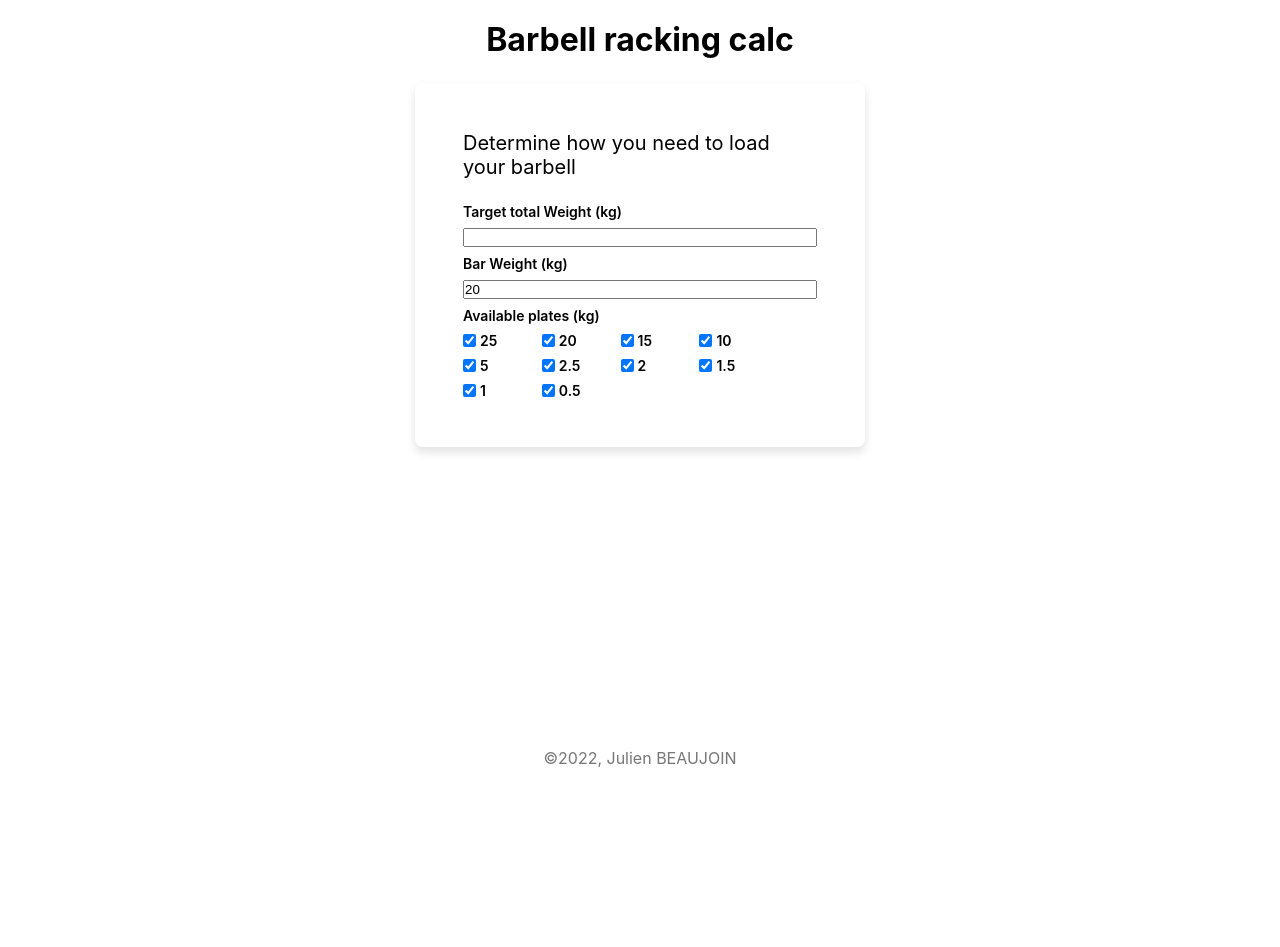
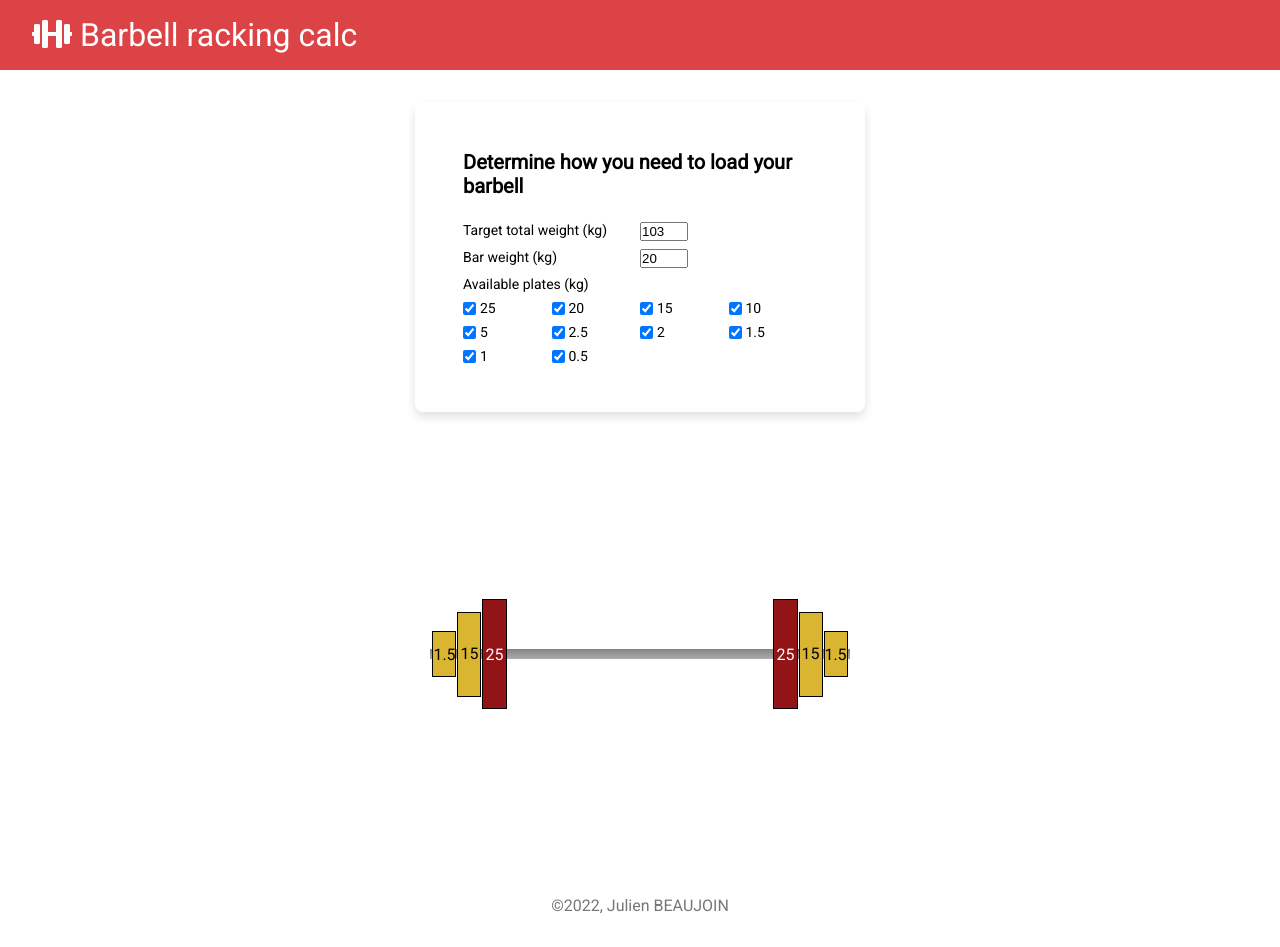
Before and after one commit to Julien-B-py/barbell-racking-calc, a React (Create React App) app: page / in a window 1280 px wide. Before the commit the page ends 800 px from the top, so only its background shows below. Built offline with nearby package versions, Linux system fonts and the light colour scheme.

Commit message:
v0.4
Add animations and conditional messages to UserForm component.
Add custom font and FontAwesome to the project.
Add unique keys to all mapped components.
Edit CSS.

```diff
--- a/package.json
+++ b/package.json
@@ -6,9 +6,11 @@
     "@testing-library/jest-dom": "^5.16.1",
     "@testing-library/react": "^12.1.2",
     "@testing-library/user-event": "^13.5.0",
+    "gsap": "^3.9.1",
     "react": "^17.0.2",
     "react-dom": "^17.0.2",
     "react-scripts": "5.0.0",
+    "uuid": "^8.3.2",
     "web-vitals": "^2.1.3"
   },
   "scripts": {
--- a/public/index.css
+++ b/public/index.css
@@ -1,5 +1,4 @@
 * {
-
   padding: 0;
   margin: 0;
   box-sizing: border-box;
@@ -7,51 +6,57 @@
 
 body {
   margin: 0;
-  font-family: -apple-system, BlinkMacSystemFont, 'Segoe UI', 'Roboto', 'Oxygen',
-    'Ubuntu', 'Cantarell', 'Fira Sans', 'Droid Sans', 'Helvetica Neue',
-    sans-serif;
+  font-family: 'Roboto', sans-serif;
   -webkit-font-smoothing: antialiased;
   -moz-osx-font-smoothing: grayscale;
   overflow-x: hidden;
 }
 
-code {
-  font-family: source-code-pro, Menlo, Monaco, Consolas, 'Courier New',
-    monospace;
-}
-
 form {
   display: flex;
   flex-direction: column;
-  width: min(450px,90%);
+  width: min(450px, 90%);
   background-color: #fff;
   border-radius: 0.5em;
   padding: 3rem;
-  margin: 1.5rem auto 2rem;
+  margin: 2rem auto;
   gap: 0.5rem;
   box-shadow: rgba(0, 0, 0, 0.12) 0px 5px 10px 0px;
 }
 
 label {
-  font-size:0.875rem;
-  font-weight: 600;
+  font-size: 0.875rem;
 }
 
-h1{
-  font-size:2rem;
+header {
+  background-color: #dc4347;
+  padding: 1rem 2rem;
+  color: white;
+  width: 100%;
+  font-size: clamp(1.25rem, 0.8750rem + 1.6667vw, 2rem);
 }
 
-h2{
-  font-size:1.25rem;
-    font-weight: 400;
-    margin-bottom:1rem;
+h2 {
+  font-size: 1.25rem;
+  margin-bottom: 1rem;
 }
 
 footer {
   padding: 2rem;
-  color:#777777;
+  color: #777777;
+}
 
+.input {
+  display: flex;
+}
 
+.input input {
+  align-self: flex-start;
+  width: 3rem;
+}
+
+.input label {
+  width: 50%;
 }
 
 .content {
@@ -59,13 +64,11 @@ footer {
   flex-direction: column;
   align-items: center;
   min-height: 100vh;
-padding-top: 1.25rem;
 }
 
 .plates-options {
-  display:flex;
-  gap: 0.5rem;
-
+  display: flex;
+  gap: 0.5rem 0;
   flex-wrap: wrap;
 
 }
@@ -74,25 +77,42 @@ flex-wrap: wrap;
   display: flex;
   align-items: center;
   gap: 0.25rem;
-width: 20%;
+  width: 25%;
+
+
 }
 
 .bar {
-  height: 300px;
+  height: 420px;
   width: 10px;
-  background-color: gray;
+  background: linear-gradient(270deg, rgba(171, 171, 173, 1) 0%, rgba(132, 132, 132, 1) 100%)
+}
+
+.right {
+  position: absolute;
+  bottom: 2px;
+}
+
+.left {
+  position: absolute;
+  top: 2px;
 }
 
 .plate {
   border: 1px solid black;
-  font-weight: bold;
 }
 
 .plates {
-  display:flex;
+  display: flex;
   flex-direction: column;
   align-items: center;
   gap: 1px;
+}
+
+.error {
+  color: #dc4347;
+  font-size: 0.875rem;
+  margin-bottom: 0.5rem;
 }
 
 .result {
@@ -102,6 +122,8 @@ width: 20%;
   text-align: center;
   transition: transform 0.5s ease;
   flex: 1;
+  justify-content: center;
+  position: relative;
 }
 
 .result .plate div {
--- a/public/index.html
+++ b/public/index.html
@@ -9,6 +9,10 @@
       name="description"
       content="Web site created using create-react-app"
     />
+    <link rel="stylesheet" href="https://pro.fontawesome.com/releases/v5.10.0/css/all.css" integrity="sha384-AYmEC3Yw5cVb3ZcuHtOA93w35dYTsvhLPVnYs9eStHfGJvOvKxVfELGroGkvsg+p" crossorigin="anonymous"/>
+    <link rel="preconnect" href="https://fonts.googleapis.com">
+<link rel="preconnect" href="https://fonts.gstatic.com" crossorigin>
+<link href="https://fonts.googleapis.com/css2?family=Roboto&display=swap" rel="stylesheet">
     <link rel="stylesheet" href="./index.css">
     <link rel="apple-touch-icon" href="%PUBLIC_URL%/logo192.png" />
     <!--
--- a/src/components/App.jsx
+++ b/src/components/App.jsx
@@ -1,11 +1,19 @@
 import { useEffect, useState } from "react";
+import { v4 as uuidv4 } from "uuid";
+
 import Plate, { plates } from "./Plate";
 import UserForm from "./UserForm";
 
 function App() {
+  const [error, setError] = useState();
+  const [formInit, setFormInit] = useState(false);
+
+  // Generates a random weight for demonstration
+  const randomWeight = (Math.floor(Math.random() * (120 - 40) ) + 40).toString();
+
   const [userInputs, setUserInputs] = useState({
-    totalWeight: "",
-    barWeight: 20
+    totalWeight: randomWeight,
+    barWeight: "20"
   });
 
   const [platesToUse, setPlatesToUse] = useState([]);
@@ -28,9 +36,17 @@ function App() {
     });
   }
 
+  // Runs everytime userInputs or availablePlates values are changed
   useEffect(() => {
-    if (userInputs.totalWeight - userInputs.barWeight > 0) {
+    if (
+      userInputs.totalWeight.includes(".") ||
+      userInputs.barWeight.includes(".")
+    ) {
+      setError("No decimal please.");
+    } else if (userInputs.totalWeight - userInputs.barWeight >= 0) {
       calc();
+    } else {
+      setError("Target total weight must be higher than bar weight.");
     }
   }, [userInputs, availablePlates]);
 
@@ -75,6 +91,7 @@ function App() {
 
   const rightPart = platesToUse.map((plate) => (
     <Plate
+      key={uuidv4()}
       color={plate.color}
       width={plate.width}
       text={plate.text}
@@ -85,6 +102,7 @@ function App() {
     .reverse()
     .map((plate) => (
       <Plate
+        key={uuidv4()}
         color={plate.color}
         width={plate.width}
         text={plate.text}
@@ -94,7 +112,9 @@ function App() {
 
   return (
     <div className="content">
-      <h1>Barbell racking calc</h1>
+      <header>
+        <i className="fas fa-dumbbell"></i> Barbell racking calc
+      </header>
 
       <UserForm
         onChange={(e) => handleChange(e)}
@@ -103,13 +123,20 @@ function App() {
         onEditPlates={editAvailablePlates}
         platesOptions={platesOptions}
         availablePlates={availablePlates}
+        calculated={calculated}
+        error={error}
       />
 
-      <div className="result">
-        {calculated && <div className="plates">{leftPart}</div>}
-        {calculated && <div className="bar"></div>}
-        {calculated && <div className="plates">{rightPart}</div>}
-      </div>
+      {calculated ? (
+        <div className="result">
+          <div className="plates left">{leftPart}</div>
+          <div className="bar"></div>
+          <div className="plates right">{rightPart}</div>
+        </div>
+      ) : (
+        <div className="result"></div>
+      )}
+
       <footer>©2022, Julien BEAUJOIN</footer>
     </div>
   );
--- a/src/components/Plate.jsx
+++ b/src/components/Plate.jsx
@@ -11,6 +11,7 @@ const plates = [
   { weight: 0.5, color: "white", width: 42 }
 ];
 
+// Return a plate component with specific style corresponding to his weight
 function Plate(props) {
   return (
     <div
--- a/src/components/UserForm.jsx
+++ b/src/components/UserForm.jsx
@@ -1,10 +1,42 @@
-import { useState } from "react";
+import { gsap } from "gsap";
+import { useRef, useLayoutEffect } from "react";
+import { v4 as uuidv4 } from "uuid";
 
 function UserForm(props) {
+
+  // Targeting elements
+  const formRef = useRef();
+  // Targeting descendant elements
+  const q = gsap.utils.selector(formRef);
+  // Store the timeline in a ref
+  const tl = useRef();
+
+  // Animate userform on first render
+  useLayoutEffect(() => {
+    tl.current = gsap
+      .timeline({ defaults: { ease: "Bounce.easeOut" } })
+      .from(formRef.current, { autoAlpha: 0, y: "50px", ease: "Expo.easeOut" })
+      .from(q("h2"), { y: "-50px", autoAlpha: 0 })
+      // Target ALL descendants with the class of .input-row
+      .from(q(".input-row"), { x: "-50px", autoAlpha: 0, stagger: 0.25 })
+      .from(q(".plates-options"), { autoAlpha: 0, y: "50px" })
+      .from(q(".error"), { autoAlpha: 0, ease: "Power0.easeNone" });
+  }, []);
+
+  // Returns an HTML form
+  // Displays error message if calculation couldn't be performed
+  // Displays 2 controlled inputs whose values are stored in App state.
+  // Displays a certain amount of controlled checkboxes based on platesOptions array.
   return (
-    <form>
+    <form ref={formRef}>
       <h2>Determine how you need to load your barbell</h2>
-      <label htmlFor="total-weight">Target total Weight (kg)</label>
+      {!props.calculated && (
+        <div className="error">
+          <p>{props.error}</p>
+        </div>
+      )}
+      <div className="input input-row">
+        <label htmlFor="total-weight">Target total weight (kg)</label>
         <input
           name="totalWeight"
           id="total-weight"
@@ -12,7 +44,9 @@ function UserForm(props) {
           onChange={props.onChange}
           value={props.totalWeight}
         ></input>
-      <label htmlFor="bar-weight">Bar Weight (kg)</label>
+      </div>
+      <div className="input input-row">
+        <label htmlFor="bar-weight">Bar weight (kg)</label>
         <input
           name="barWeight"
           id="bar-weight"
@@ -20,13 +54,14 @@ function UserForm(props) {
           onChange={props.onChange}
           value={props.barWeight}
         ></input>
-      <label>Available plates (kg)</label>
+      </div>
+      <label className="input input-row">Available plates (kg)</label>
       <div className="plates-options">
         {props.platesOptions.map((number) => (
-          <div className="plate-option">
+          <div key={uuidv4()} className="plate-option">
             <input
               type="checkbox"
-              onClick={props.onEditPlates}
+              onChange={props.onEditPlates}
               id={"plate-" + number}
               name={number}
               checked={props.availablePlates[number]}
```
Also changed, not shown: 1 other file (tests, documents, lock files or other folders). Lines whose indentation alone changed are shown as unchanged.
